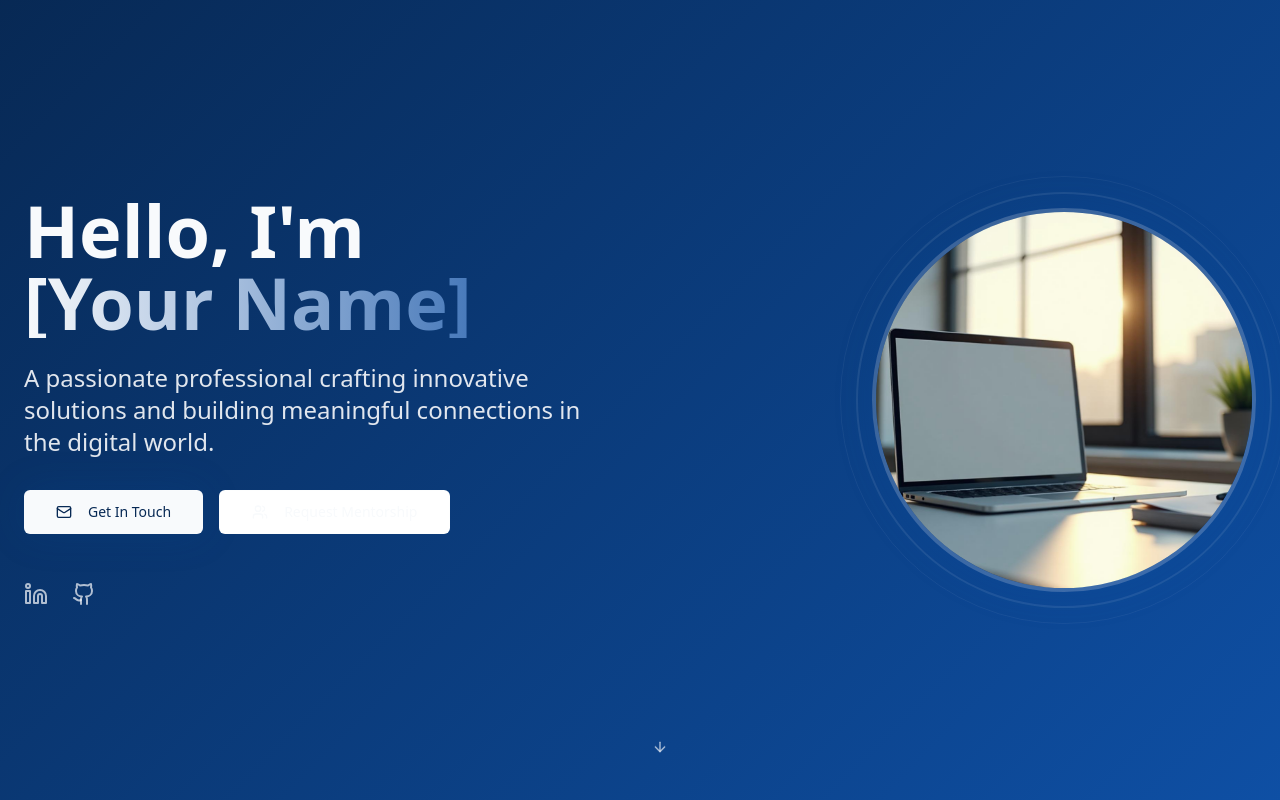
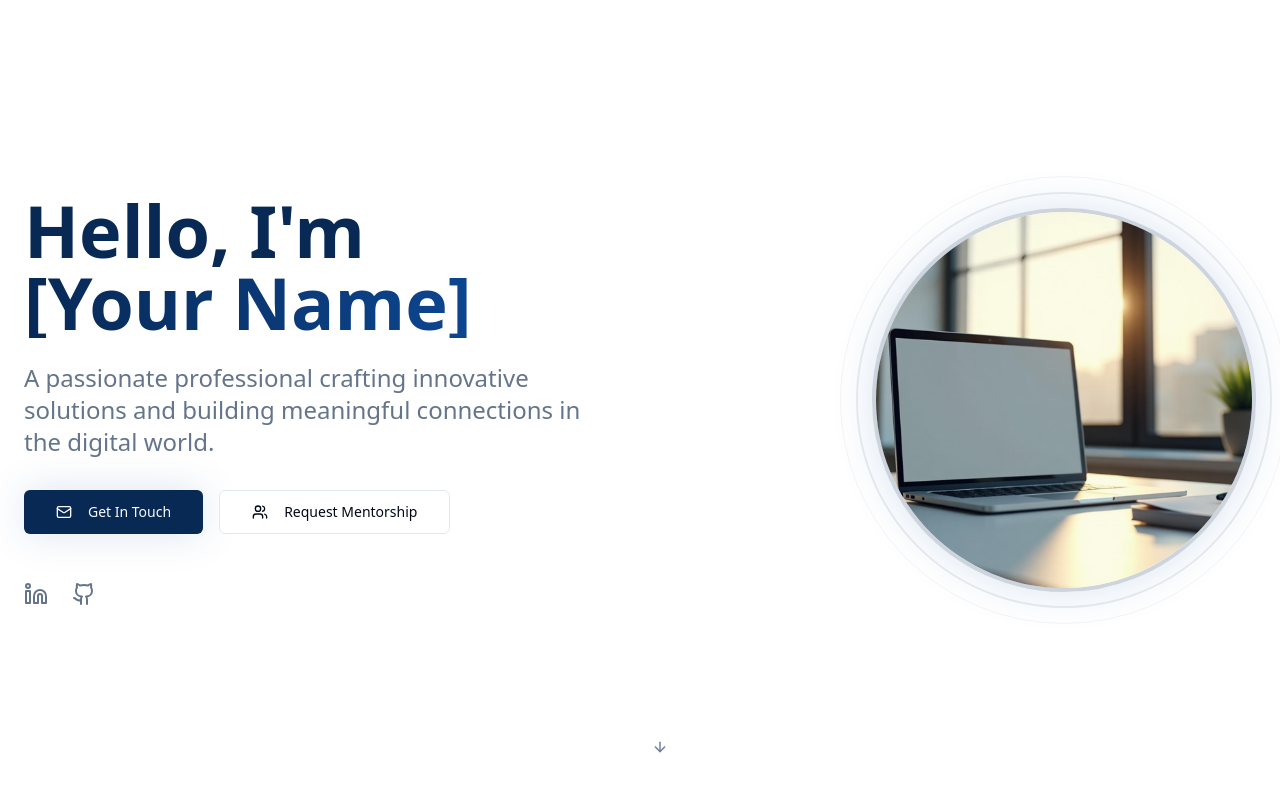
Before and after one commit to sunchaoo/my-digital-presence-29, a React (Vite) app: page / in a window 1280 px wide. Shown: the top 800 px of the page. Built offline with nearby package versions, Linux system fonts and the light colour scheme.

Commit message:
Update hero section
Change hero background to white, remove message section, and add a LinkedIn QR code.

```diff
--- a/src/components/Contact.tsx
+++ b/src/components/Contact.tsx
@@ -1,87 +1,53 @@
-import { Button } from "@/components/ui/button";
 import { Card, CardContent, CardDescription, CardHeader, CardTitle } from "@/components/ui/card";
-import { Input } from "@/components/ui/input";
-import { Textarea } from "@/components/ui/textarea";
-import { Label } from "@/components/ui/label";
-import { Mail, Phone, MapPin, Linkedin, Github, Twitter } from "lucide-react";
+import { Mail, Phone, MapPin, Linkedin, Github, Twitter, QrCode } from "lucide-react";
+import linkedinQR from "@/assets/linkedin-qr.png";
 
 const Contact = () => {
-  const handleSubmit = (e: React.FormEvent) => {
-    e.preventDefault();
-    // Handle form submission here
-    console.log("Form submitted");
-  };
-
   return (
     <section id="contact" className="py-20 bg-background">
       <div className="container mx-auto px-6">
         <div className="text-center mb-16">
           <h2 className="text-4xl md:text-5xl font-bold text-primary mb-6">
-            Let's Work Together
+            Let's Connect
           </h2>
           <div className="w-24 h-1 bg-accent mx-auto mb-6"></div>
           <p className="text-lg text-muted-foreground max-w-2xl mx-auto">
-            Ready to bring your ideas to life? I'd love to hear about your project and discuss how we can collaborate.
+            Ready to connect and collaborate? Scan the QR code below to connect with me on LinkedIn.
           </p>
         </div>
 
-        <div className="grid lg:grid-cols-2 gap-12">
-          {/* Contact Form */}
-          <Card className="shadow-card">
-            <CardHeader>
-              <CardTitle className="text-2xl text-primary">Send a Message</CardTitle>
+        <div className="grid lg:grid-cols-2 gap-12 max-w-4xl mx-auto">
+          {/* LinkedIn QR Code */}
+          <Card className="shadow-card hover:shadow-glow transition-shadow duration-300">
+            <CardHeader className="text-center">
+              <div className="flex justify-center mb-4">
+                <div className="p-3 bg-primary/10 rounded-lg">
+                  <QrCode className="h-8 w-8 text-primary" />
+                </div>
+              </div>
+              <CardTitle className="text-2xl text-primary">Connect on LinkedIn</CardTitle>
               <CardDescription>
-                Fill out the form below and I'll get back to you within 24 hours.
+                Scan this QR code with your phone's camera to connect with me instantly
               </CardDescription>
             </CardHeader>
-            <CardContent>
-              <form onSubmit={handleSubmit} className="space-y-6">
-                <div className="grid md:grid-cols-2 gap-4">
-                  <div className="space-y-2">
-                    <Label htmlFor="firstName">First Name</Label>
-                    <Input id="firstName" placeholder="John" required />
-                  </div>
-                  <div className="space-y-2">
-                    <Label htmlFor="lastName">Last Name</Label>
-                    <Input id="lastName" placeholder="Doe" required />
-                  </div>
-                </div>
-
-                <div className="space-y-2">
-                  <Label htmlFor="email">Email</Label>
-                  <Input id="email" type="email" placeholder="john@example.com" required />
-                </div>
-
-                <div className="space-y-2">
-                  <Label htmlFor="subject">Subject</Label>
-                  <Input id="subject" placeholder="Project Collaboration" required />
-                </div>
-
-                <div className="space-y-2">
-                  <Label htmlFor="message">Message</Label>
-                  <Textarea
-                    id="message"
-                    placeholder="Tell me about your project..."
-                    className="min-h-[120px]"
-                    required
-                  />
-                </div>
-
-                <Button type="submit" className="w-full shadow-glow hover:shadow-glow">
-                  <Mail className="mr-2 h-4 w-4" />
-                  Send Message
-                </Button>
-              </form>
+            <CardContent className="flex justify-center">
+              <div className="bg-white p-6 rounded-lg shadow-inner">
+                <img
+                  src={linkedinQR}
+                  alt="LinkedIn QR Code"
+                  className="w-48 h-48 object-contain"
+                />
+              </div>
             </CardContent>
           </Card>
 
           {/* Contact Information */}
-          <div className="space-y-8">
+          <div className="space-y-6">
             <Card className="shadow-card">
               <CardHeader>
                 <CardTitle className="text-2xl text-primary">Get in Touch</CardTitle>
                 <CardDescription>
-                  Prefer to reach out directly? Here are my contact details.
+                  Prefer traditional contact methods? Here are my details.
                 </CardDescription>
               </CardHeader>
               <CardContent className="space-y-6">
@@ -149,8 +115,8 @@ const Contact = () => {
               <CardContent className="p-6">
                 <h3 className="font-semibold text-primary mb-2">Quick Response</h3>
                 <p className="text-sm text-muted-foreground">
-                  I typically respond to messages within 24 hours. For urgent matters,
-                  please call or send a message on LinkedIn.
+                  LinkedIn is the fastest way to reach me. I typically respond to messages
+                  within a few hours during business days.
                 </p>
               </CardContent>
             </Card>
--- a/src/components/Hero.tsx
+++ b/src/components/Hero.tsx
@@ -8,27 +8,27 @@ const Hero = () => {
   };
 
   return (
-    <section className="min-h-screen bg-hero-gradient relative overflow-hidden">
+    <section className="min-h-screen bg-background relative overflow-hidden">
       {/* Content */}
       <div className="relative z-10 container mx-auto px-6 h-screen flex items-center">
         <div className="grid lg:grid-cols-2 gap-12 items-center w-full">
           {/* Text Content */}
           <div className="max-w-2xl">
-            <h1 className="text-5xl md:text-7xl font-bold text-primary-foreground mb-6 leading-tight">
+            <h1 className="text-5xl md:text-7xl font-bold text-primary mb-6 leading-tight">
               Hello, I'm
-              <span className="block text-transparent bg-gradient-to-r from-primary-foreground to-primary-glow bg-clip-text">
+              <span className="block text-transparent bg-gradient-to-r from-primary to-accent bg-clip-text">
                 [Your Name]
               </span>
             </h1>
 
-            <p className="text-xl md:text-2xl text-primary-foreground/90 mb-8 leading-relaxed">
+            <p className="text-xl md:text-2xl text-muted-foreground mb-8 leading-relaxed">
               A passionate professional crafting innovative solutions and building meaningful connections in the digital world.
             </p>
 
             <div className="flex flex-col sm:flex-row gap-4 mb-12">
               <Button
                 size="lg"
-                className="bg-primary-foreground text-primary hover:bg-primary-foreground/90 shadow-glow"
+                className="shadow-glow"
                 onClick={() => scrollToSection('contact')}
               >
                 <Mail className="mr-2 h-5 w-5" />
@@ -38,7 +38,6 @@ const Hero = () => {
               <Button
                 variant="outline"
                 size="lg"
-                className="border-primary-foreground/30 text-primary-foreground hover:bg-primary-foreground/10"
                 asChild
               >
                 <a href="https://topmate.io/your-profile" target="_blank" rel="noopener noreferrer">
@@ -49,10 +48,10 @@ const Hero = () => {
             </div>
 
             <div className="flex gap-6">
-              <a href="#" className="text-primary-foreground/70 hover:text-primary-foreground transition-colors">
+              <a href="#" className="text-muted-foreground hover:text-primary transition-colors">
                 <Linkedin className="h-6 w-6" />
               </a>
-              <a href="#" className="text-primary-foreground/70 hover:text-primary-foreground transition-colors">
+              <a href="#" className="text-muted-foreground hover:text-primary transition-colors">
                 <Github className="h-6 w-6" />
               </a>
             </div>
@@ -61,7 +60,7 @@ const Hero = () => {
           {/* Profile Image */}
           <div className="flex justify-center lg:justify-end">
             <div className="relative">
-              <div className="w-80 h-80 md:w-96 md:h-96 rounded-full overflow-hidden shadow-glow border-4 border-primary-foreground/20">
+              <div className="w-80 h-80 md:w-96 md:h-96 rounded-full overflow-hidden shadow-glow border-4 border-primary/20">
                 <img
                   src={heroImage}
                   alt="Professional headshot"
@@ -69,8 +68,8 @@ const Hero = () => {
                 />
               </div>
               {/* Decorative rings */}
-              <div className="absolute -inset-4 rounded-full border-2 border-primary-foreground/10 animate-pulse"></div>
-              <div className="absolute -inset-8 rounded-full border border-primary-foreground/5"></div>
+              <div className="absolute -inset-4 rounded-full border-2 border-primary/10 animate-pulse"></div>
+              <div className="absolute -inset-8 rounded-full border border-primary/5"></div>
             </div>
           </div>
         </div>
@@ -82,7 +81,7 @@ const Hero = () => {
           variant="ghost"
           size="sm"
           onClick={() => scrollToSection('about')}
-          className="text-primary-foreground/70 hover:text-primary-foreground"
+          className="text-muted-foreground hover:text-primary"
         >
           <ArrowDown className="h-5 w-5" />
         </Button>
```
Also changed, not shown: src/assets/linkedin-qr.png (added).
